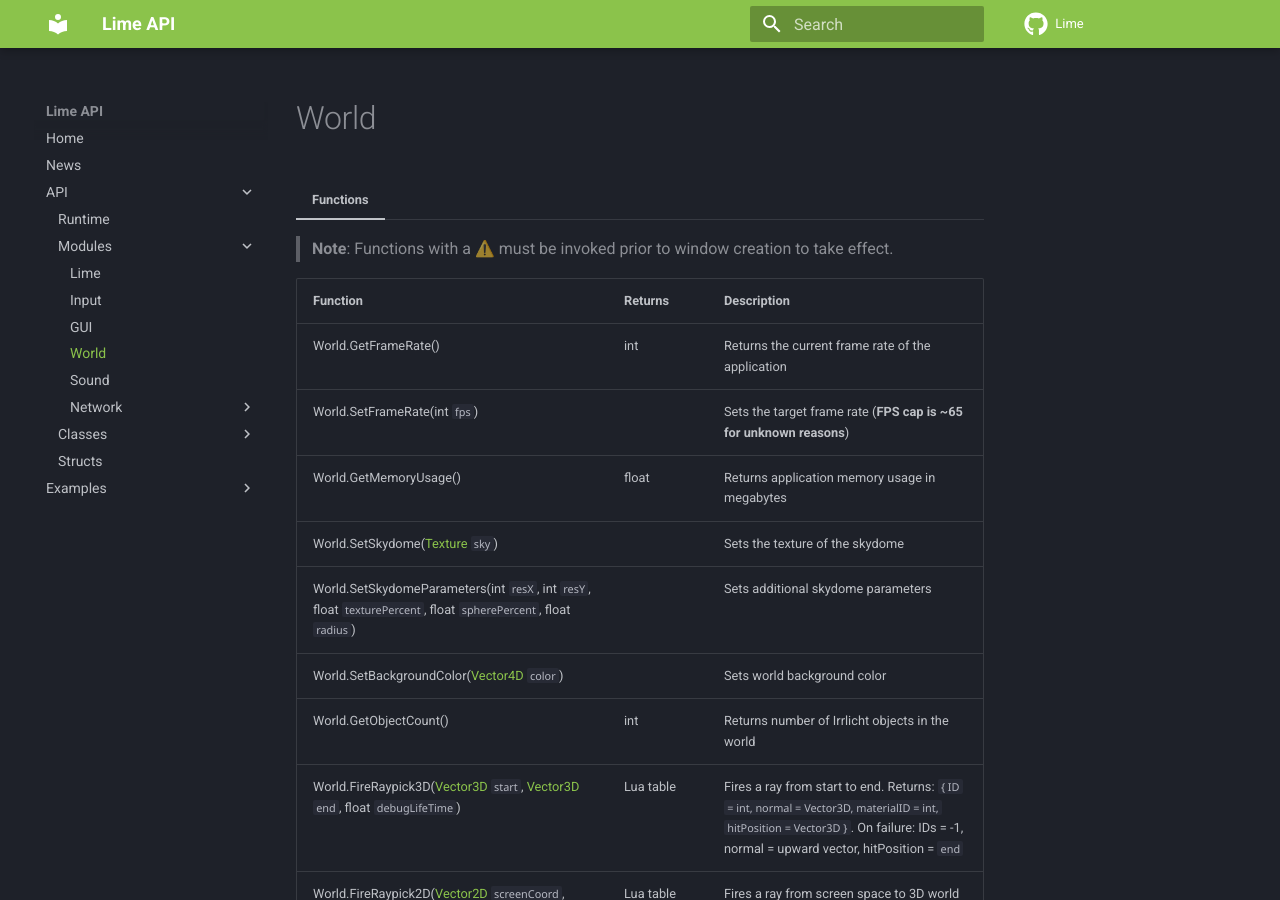
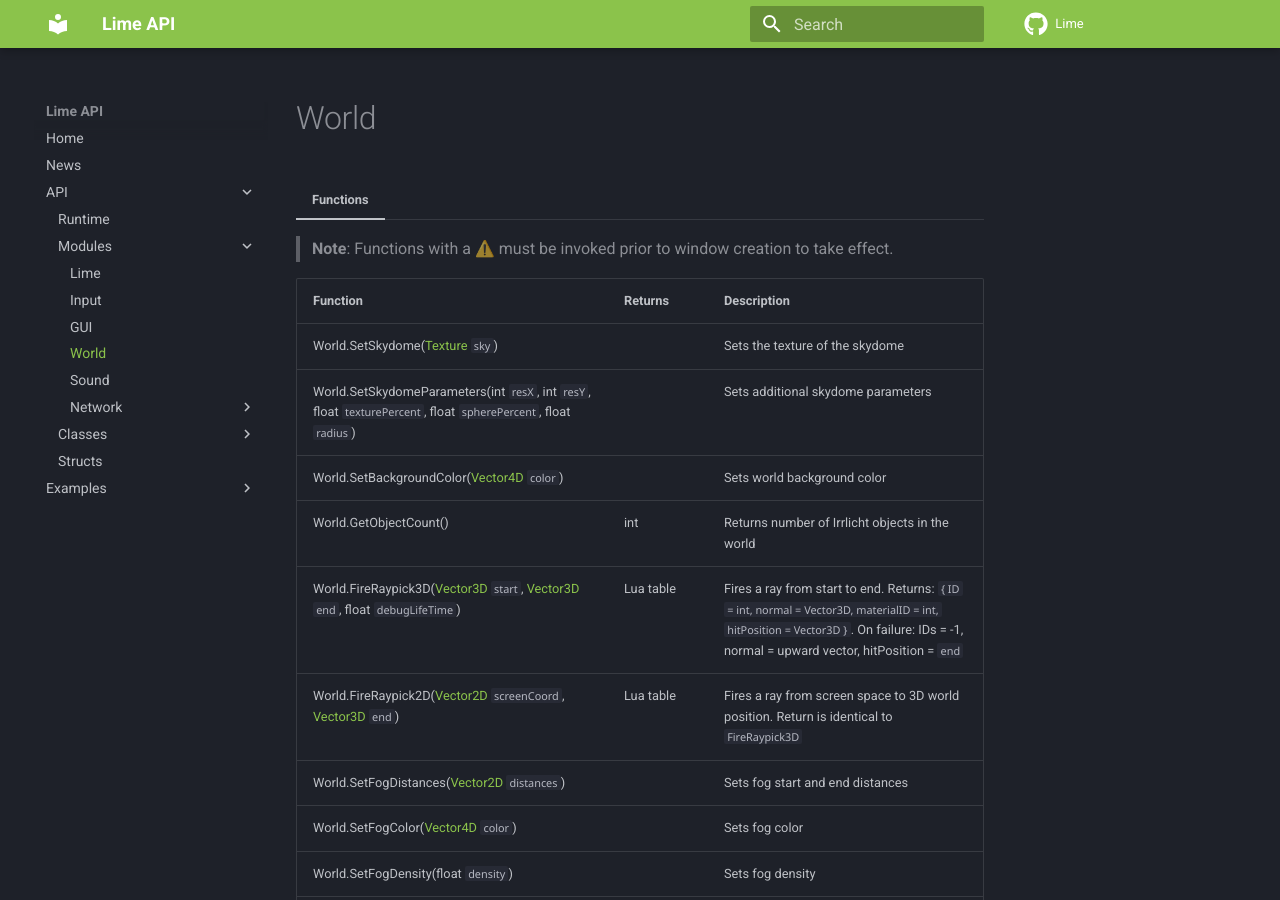
Before and after one commit to darttheg/LimeAPI, an MkDocs documentation site: the page built from docs/api/modules/world.md, in a window 1280 px wide and 900 px high. Built offline with MkDocs 1.6.1 and Material for MkDocs 9.7.7, drawn with Linux system fonts in a browser that asks for light colours; comment, search, counter and statistics services are not loaded.

Commit message:
Moved Get/Set FPS and Mem Usage to Lime from World

```diff
--- a/docs/api/modules/world.md
+++ b/docs/api/modules/world.md
@@ -4,9 +4,6 @@
 
     | Function | Returns | Description |
     | - | - | - |
-    | World.GetFrameRate() | int | Returns the current frame rate of the application |
-    | World.SetFrameRate(int `fps`) |  | Sets the target frame rate (**FPS cap is ~65 for unknown reasons**) |
-    | World.GetMemoryUsage() | float | Returns application memory usage in megabytes |
     | World.SetSkydome([Texture][texture] `sky`) |  | Sets the texture of the skydome |
     | World.SetSkydomeParameters(int `resX`, int `resY`, float `texturePercent`, float `spherePercent`, float `radius`) |  | Sets additional skydome parameters |
     | World.SetBackgroundColor([Vector4D][vector4d] `color`) |  | Sets world background color |
```
Also changed, not shown: docs/api/modules/lime.md (+3 -0 lines).
